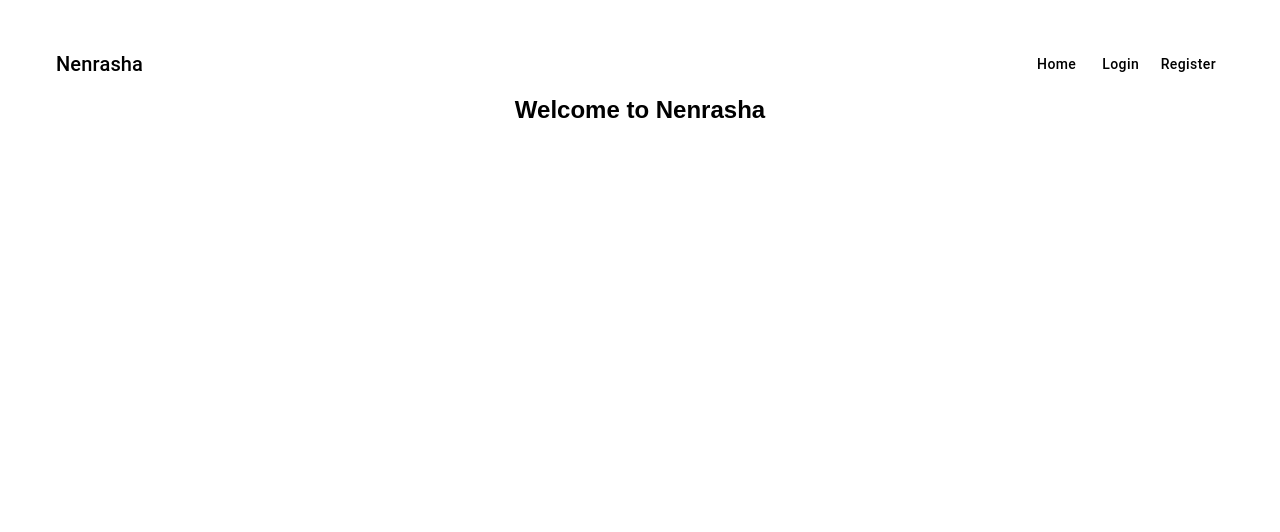
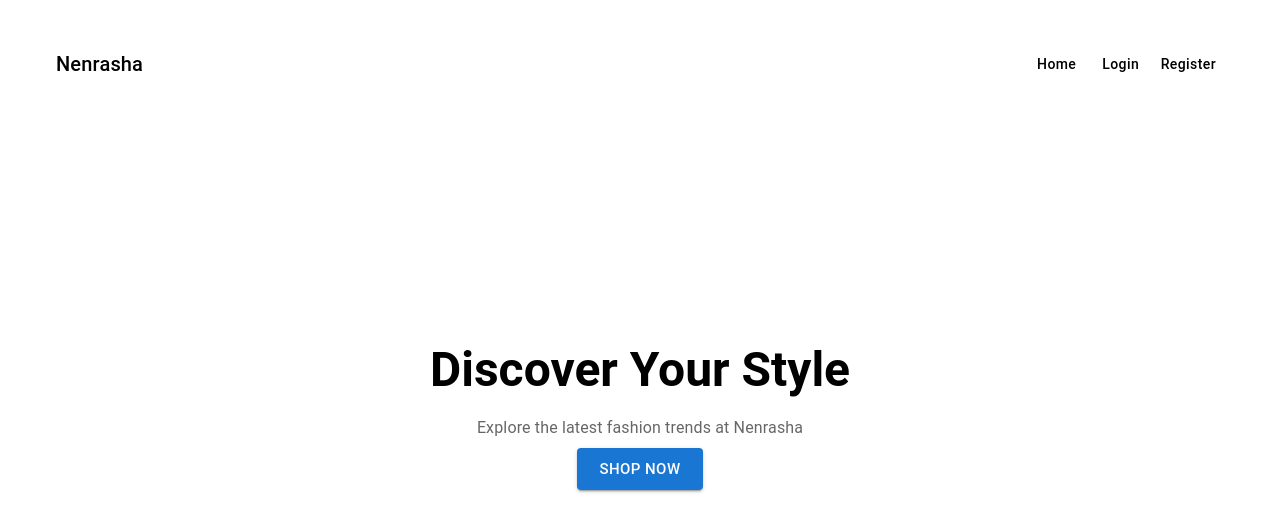
Before and after one commit to Manthan0000/nenrasha, a React (Vite) app in the folder Frontend/: page / in a window 1280 px wide. Shown: the top 532 px of the page. Built offline with nearby package versions, Linux system fonts and the light colour scheme.

Commit message:
basic Hero section added

```diff
--- a/Frontend/src/pages/Home.jsx
+++ b/Frontend/src/pages/Home.jsx
@@ -1,8 +1,22 @@
+import { Box, Typography, Button } from "@mui/material";
+
 function Home(){
     return (
-        <div>
-            <h2>Welcome to Nenrasha</h2>
-        </div>
+        <Box sx={{minHeight: '80vh', display: 'flex', alignItems: 'center', justifyContent: 'center',textAlign: 'center',
+            px: 2,
+        }}>
+            <Box>
+                <Typography variant="h3" fontWeight="bold" gutterBottom>
+                    Discover Your Style
+                </Typography>
+                <Typography variant="subtitle1" color="text.secondary" gutterBottom>
+                    Explore the latest fashion trends at Nenrasha
+                </Typography>
+                <Button variant="contained" size="large">
+                    Shop Now
+                </Button>
+            </Box>
+        </Box>
     );
 }
 export default Home;
```
